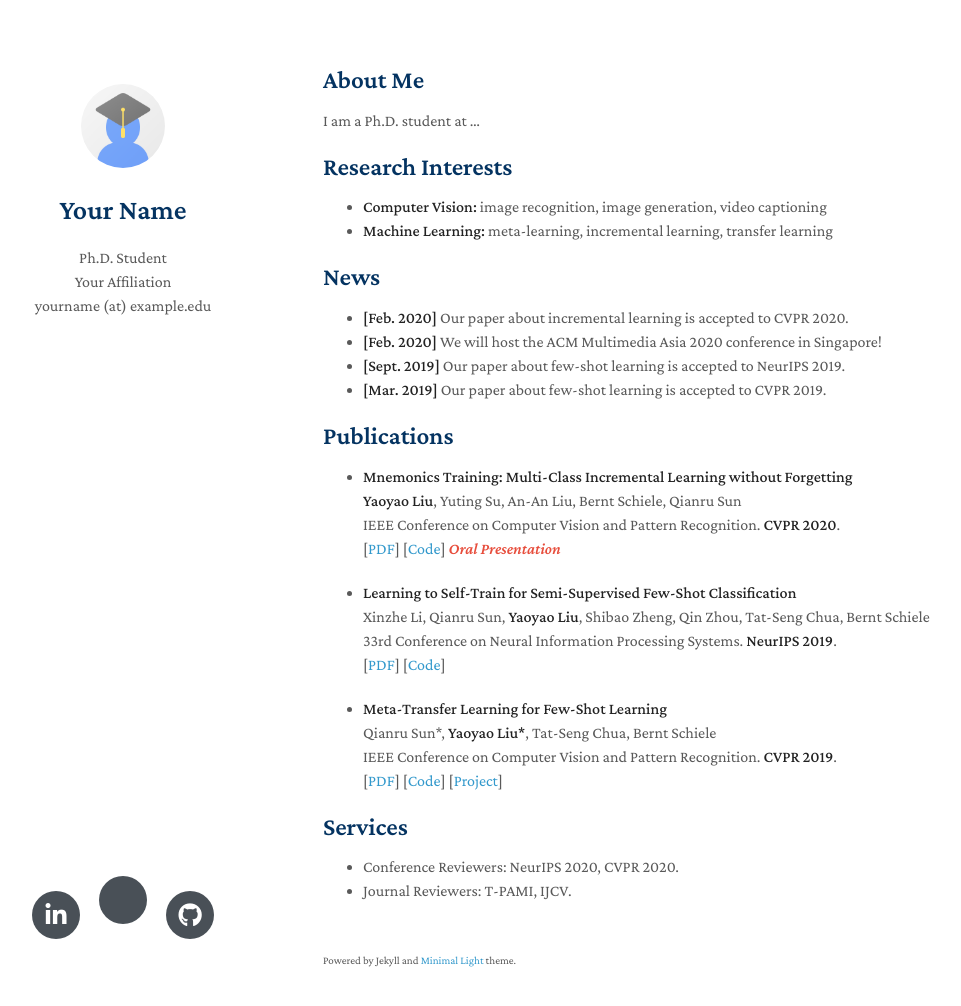
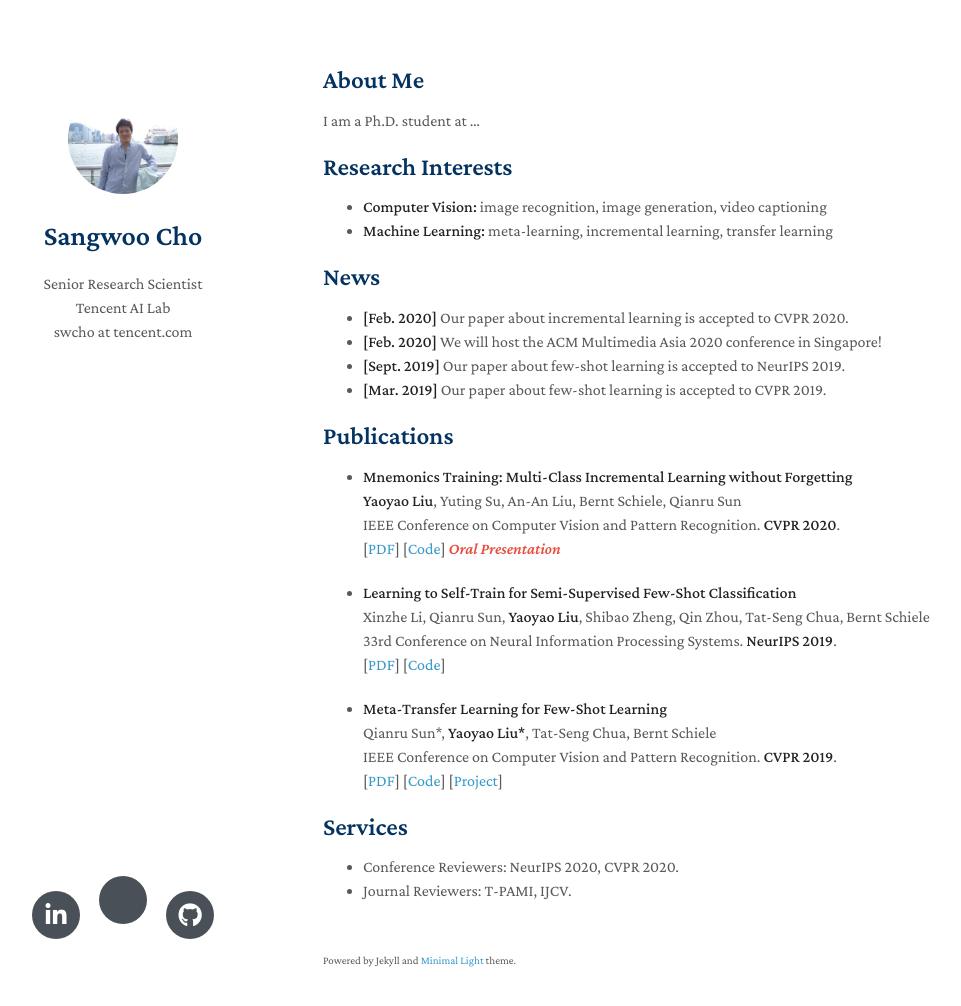
Before and after one commit to sangwoo3/sangwoo3.github.io, a Jekyll site: the page built from index.md, in a window 1280 px wide and 1041 px high. Shown: the top 1006 px of the window, without its empty margins (147-1108 px from the left). Built offline with Jekyll 4.4.1, drawn with Linux system fonts in a browser that asks for light colours; nearby versions of some CDN libraries; a style sheet for code colours, icons or effects is not loaded; our own code applies the rules of GitHub Pages for plain Markdown files.

```diff
--- a/_config.yml
+++ b/_config.yml
@@ -1,8 +1,8 @@
 # Basic Information
-title: Your Name
-position: Ph.D. Student
-affiliation: Your Affiliation
-email: yourname (at) example.edu
+title: Sangwoo Cho
+position: Senior Research Scientist
+affiliation: Tencent AI Lab
+email: swcho at tencent.com
 
 # Search Engine Optimization (SEO)
 # The following information is used to improve the website traffic from search engines, e.g., Google.
@@ -12,31 +12,28 @@ canonical: https://minimal-light.yyliu.net/
 
 # Links
 # If you don't need one of them, you may delete the corresponding line.
-google_scholar: https://scholar.google.com/
-github_link: https://github.com/yaoyao-liu/minimal-light
-linkedin: https://www.linkedin.com/
+google_scholar: https://https://scholar.google.com/citations?user=T8mGzuoAAAAJ&hl=en
+github_link: https://github.com/sangwoo3
+linkedin: https://www.linkedin.com/in/chosangwoo
 
 # Images (e.g., your profile picture and your website's favicon)
 # "favicon" and "favicon_dark" are used for the light and dark modes, respectively.
-avatar: ./assets/img/avatar.png
-favicon: ./assets/img/favicon.png
-favicon_dark: ./assets/img/favicon-dark.png
+avatar: ./assets/img/me.png
+favicon: ./assets/img/homepage.png
+favicon_dark: ./assets/img/home.png
 
 # Google Analytics ID
 # Please remove this if you don't use Google Analytics
-google_analytics: UA-111540567-4
+# google_analytics: UA-111540567-4
 
 # Use this project as a remote theme for GitHub Pages
 # See the guide here: https://docs.github.com/en/pages/setting-up-a-github-pages-site-with-jekyll/adding-a-theme-to-your-github-pages-site-using-jekyll
-remote_theme: yaoyao-liu/minimal-light
+remote_theme: sangwoo3
 
 # The following files will be removed from the generated website.
 exclude:
   - Gemfile
   - Gemfile.lock
   - README.md
-  - README_zh_Hans.md
-  - README_zh_Hant.md
-  - README_de.md
   - LICENSE
   - minimal-light.gemspec
```
